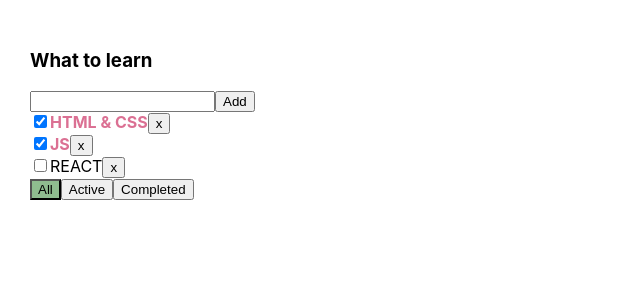
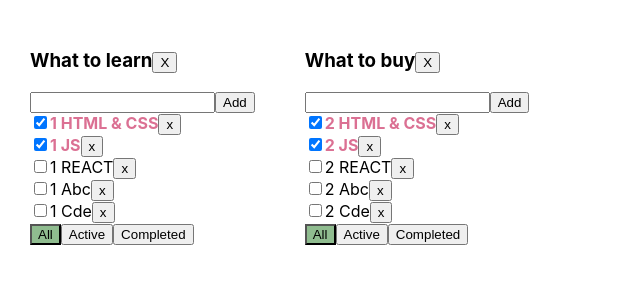
Before and after one commit to LizaAgey/inc_todo_list, a React (Create React App) app: page / in a window 1280 px wide. Shown: the top 300 px of the page, without its empty margins (0-640 px from the left). Built offline with nearby package versions, Linux system fonts and the light colour scheme.

Commit message:
feat: associative array as init data, updating methods

```diff
--- a/src/App.tsx
+++ b/src/App.tsx
@@ -9,39 +9,80 @@
     title: string
     isDone: boolean
 }
-
+export type TasksType = {
+    [key: string]: TaskType[]
+}
 export type FilterValuesType = 'All' | 'Active' | 'Completed'
+export type TodoListsType = {
+    id: string,
+    title: string,
+    filter: FilterValuesType
+}
 
 function App() {
 
-    const todoListTitle: string = 'What to learn';
+    let todoListId1 = v1()
+    let todoListId2 = v1()
 
-    // initialState of Array with data
-    const [tasks, setTasks] = useState<Array<TaskType>>([
-            {id: v1(), title: 'HTML & CSS', isDone: true},
-            {id: v1(), title: 'JS', isDone: true},
-            {id: v1(), title: 'REACT', isDone: false},
+    let [todoLists, setTodoLists] = useState<Array<TodoListsType>>([
+        {id: todoListId1, title: 'What to learn', filter: 'All'},
+        {id: todoListId2, title: 'What to buy', filter: 'All'},
+    ])
 
-        ]
+    const [tasks, setTasks] = useState<TasksType>({
+            [todoListId1]: [
+                {id: v1(), title: '1 HTML & CSS', isDone: true},
+                {id: v1(), title: '1 JS', isDone: true},
+                {id: v1(), title: '1 REACT', isDone: false},
+                {id: v1(), title: '1 Abc', isDone: false},
+                {id: v1(), title: '1 Cde', isDone: false}
+            ],
+            [todoListId2]: [
+                {id: v1(), title: '2 HTML & CSS', isDone: true},
+                {id: v1(), title: '2 JS', isDone: true},
+                {id: v1(), title: '2 REACT', isDone: false},
+                {id: v1(), title: '2 Abc', isDone: false},
+                {id: v1(), title: '2 Cde', isDone: false}
+            ]
+        }
     )
+
+    const addTask = (todoListId: string, title: string) => {
+        const newTask: TaskType = {id: v1(), title, isDone: false}
+        setTasks({...tasks, [todoListId]: [newTask, ...tasks[todoListId]]})
+    };
 
     // user press DELETE button and the function is called;
     // set global list of tasks as list WITHOUT a task for deletion (filter by task ID)
-    const removeTask = (taskId: string) => {
-        const updatesTask = tasks.filter((task => task.id !== taskId))
-        setTasks(updatesTask)
+    const removeTask = (todoListId: string, taskId: string) => {
+        setTasks({
+                ...tasks, //get all tasks
+                [todoListId]: //rewrite a task with specific TODOList ID
+                    tasks[todoListId].filter(task => task.id !== taskId) // value for this task is filtered based on incoming taskID
+            }
+        )
     };
 
-
-    let [filter, setFilter] = useState<FilterValuesType>('All')
+    const changeTaskStatus = (todoListId: string, taskID: string, isDone: boolean) => {
+        setTasks({
+            ...tasks, [todoListId]: tasks[todoListId].map(
+                (task) => task.id === taskID
+                    ? {...task, isDone}
+                    : task
+            )
+        })
+    };
 
     // once user press UI filter button, onClickHandler receive new nextFilerValue
     // set this new filter value as filter
     // App re-render once changed
-    const changeFilterState = (newFilterValue: FilterValuesType) => {
-        setFilter(newFilterValue)
+    const changeFilterState = (todoListId: string, newFilterValue: FilterValuesType) => {
+        setTodoLists(
+            todoLists.map(
+                el => el.id === todoListId ? {...el, filter: newFilterValue} : el
+            )
+        )
     };
-
 
     //filter main task list based on  the filter button
     const getFilteredTasks =
@@ -55,39 +96,33 @@
                     return tasks
             }
         };
-    const filteredTasks: Array<TaskType> = getFilteredTasks(tasks, filter)
 
-    const addTask = (title: string) => {
-
-        const newTask: TaskType = {id: v1(), title, isDone: false}
-        setTasks([newTask, ...tasks])
+    const removeTodoList = (todoListId: string) => {
+        setTodoLists(todoLists.filter(list => list.id !== todoListId))
+        delete tasks[todoListId]
     };
-
-    const changeTaskStatus = (taskID: string, isDone: boolean) => {
-        setTasks(tasks.map(
-            task => task.id === taskID
-                ? {...task, isDone}
-                : task
-        ))
-    };
-
 
     return (
         <div className="App">
-            <TodoList
-                //list of tasks after filtration (initialState: All)
-                tasks={filteredTasks}
-                title={todoListTitle}
-                //for removal button
-                removeTask={removeTask}
-                // for filter button
-                // onClickHandler which change filer value => filter task list
-                changeFilterState={changeFilterState}
-                addTask={addTask}
-                changeTaskStatus = {changeTaskStatus}
-                filter = {filter}
+            {todoLists.map(
+                list => {
+                    const filteredTasks: Array<TaskType> = getFilteredTasks(tasks[list.id], list.filter) //send Array with tasks which are related to exact TODOList ID + Filter value of this TODOList
 
-            />
+                    return <TodoList
+                        key={list.id}
+                        todoListId={list.id}
+                        title={list.title}
+                        tasks={filteredTasks}
+                        removeTask={removeTask}
+                        changeFilterState={changeFilterState}
+                        addTask={addTask}
+                        changeTaskStatus={changeTaskStatus}
+                        filter={list.filter}
+                        removeTodoList={removeTodoList}
+                    />
+                }
+            )
+            }
         </div>
     );
 }
--- a/src/components/TodoList.tsx
+++ b/src/components/TodoList.tsx
@@ -6,13 +6,15 @@
 
 
 type TodoListPropsType = {
+    todoListId: string
     title: string,
     tasks: Array<TaskType>
-    removeTask: (taskId: string) => void,
-    changeFilterState: (newFilterValue: FilterValuesType) => void
-    addTask: (title: string) => void
-    changeTaskStatus: (taskID: string, isDone: boolean) => void
+    removeTask: (todoListId: string, taskId: string) => void,
+    changeFilterState: (todoListId: string, newFilterValue: FilterValuesType) => void
+    addTask: (todoListId: string, title: string) => void
+    changeTaskStatus: (todoListId: string, taskID: string, isDone: boolean) => void
     filter: FilterValuesType
+    removeTodoList: (todoListId: string) => void
 }
 
 
@@ -24,8 +26,8 @@
         //put ONE task (as data) to html-tag to display
         //оборачивалка тасок в теги
         const getTasksItemList = (task: TaskType) => {
-                const removeTaskHandler = () => props.removeTask(task.id);
-                const changeTaskStatusHandler = (event: ChangeEvent<HTMLInputElement>) => props.changeTaskStatus(task.id, event.currentTarget.checked)
+                const removeTaskHandler = () => props.removeTask(props.todoListId, task.id);
+                const changeTaskStatusHandler = (event: ChangeEvent<HTMLInputElement>) => props.changeTaskStatus(props.todoListId, task.id, event.currentTarget.checked)
 
                 return (
                     <div key={task.id}>
@@ -43,7 +45,7 @@
 
         //EACH task (as data) put in Function which will create a html-tag for rendering of it
         // передаем список тасок в помещение в теги
-        const tasksListItem = props.tasks.length > 0
+        const tasksListItems = props.tasks.length > 0
             ? props.tasks.map((task: TaskType) => {
                 return getTasksItemList(task)
             }) : (<div>List is empty</div>)
@@ -51,7 +53,7 @@
         const addTaskHandler = () => {
             const trimmedTaskTitle = taskTitle.trim()
 
-            trimmedTaskTitle ? props.addTask(trimmedTaskTitle) : setError(true)
+            trimmedTaskTitle ? props.addTask(props.todoListId, trimmedTaskTitle) : setError(true)
 
             setTaskTitle('')
 
@@ -68,14 +70,20 @@
             }
         }
 
-        const onClickFilterHandlerCreator = (filter: FilterValuesType) => () => props.changeFilterState(filter)
+        const onClickFilterHandlerCreator = (todoListId:string, filter: FilterValuesType) => () => props.changeFilterState(todoListId, filter)
 
         //styles as an example
         // const errorStyles = {color: 'red', fontWeight: 'bolder'}
 
+    const removeTodoListHandler = () => {
+       props.removeTodoList(props.todoListId)
+    };
+
         return (
             <div>
-                <h3>{props.title}</h3>
+                <h3>{props.title}
+                <button onClick={removeTodoListHandler}>X</button>
+                </h3>
                 <div>
                     <input value={taskTitle}
                            onChange={onChangeSetTaskTitleHandler}
@@ -87,17 +95,17 @@
                 </div>
                 <div>
                     {/*render list of tags with tasks' data*/}
-                    {tasksListItem}
+                    {tasksListItems}
                 </div>
                 <div>
                     <button className={props.filter === 'All' ? styles.btnActive : ''}
-                            onClick={onClickFilterHandlerCreator('All')}>All
+                            onClick={onClickFilterHandlerCreator(props.todoListId,'All')}>All
                     </button>
                     <button className={props.filter === 'Active' ? styles.btnActive : ''}
-                            onClick={onClickFilterHandlerCreator('Active')}>Active
+                            onClick={onClickFilterHandlerCreator(props.todoListId,'Active')}>Active
                     </button>
                     <button className={props.filter === 'Completed' ? styles.btnActive : ''}
-                            onClick={onClickFilterHandlerCreator('Completed')}>Completed
+                            onClick={onClickFilterHandlerCreator(props.todoListId,'Completed')}>Completed
                     </button>
                 </div>
             </div>
```
